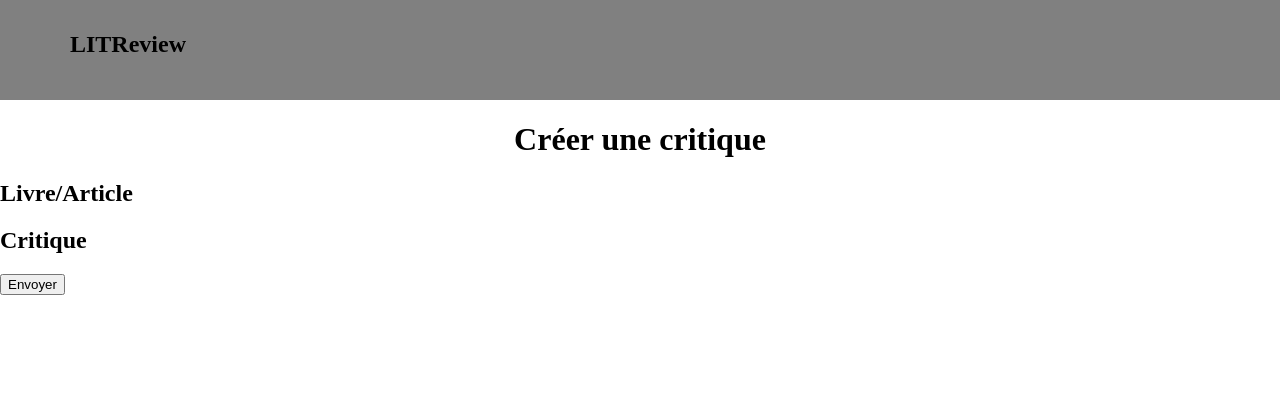
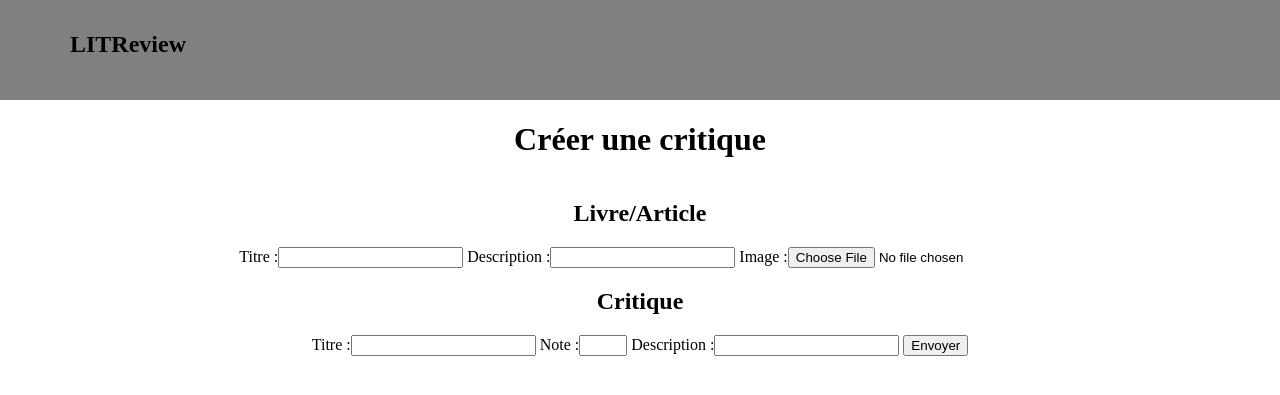
Before and after one commit to Pierre12412/LITReview, a Django app: page /create_review/ in a window 1280 px wide. Shown: the top 395 px of the page. Run offline with Django 3.2, Linux system fonts and the light colour scheme.

Commit message:
review_forms

```diff
--- /dev/null
+++ b/src/posts/forms.py
@@ -0,0 +1,11 @@
+from django import forms
+
+class BookArticle(forms.Form):
+    titre = forms.CharField(max_length=20,required=True)
+    description = forms.CharField(max_length=1200, required=True)
+    image = forms.ImageField()
+
+class ReviewForm(forms.Form):
+    titre = forms.CharField(max_length=20,required=True)
+    note = forms.IntegerField(max_value=5,min_value=1,required=True)
+    description = forms.CharField(max_length=1200, required=True)
--- a/src/posts/static/css/followed.css
+++ b/src/posts/static/css/followed.css
@@ -11,6 +11,7 @@
 .tableau_abonnements, .tableau_abonnés
 {
     border-collapse : collapse;
+    min-width : 600px;
 }
 
 td
--- /dev/null
+++ b/src/posts/static/css/review_create.css
@@ -0,0 +1,7 @@
+#two_forms
+{
+    display : flex;
+    flex-direction : column;
+    margin-top : 20px;
+    align-items:center;
+}
--- a/src/posts/templates/posts/review_create.html
+++ b/src/posts/templates/posts/review_create.html
@@ -1,10 +1,12 @@
 {% extends 'base.html' %}
-
+{% load static %}
 {% block title %}
     <h1>Créer une critique</h1>
 {% endblock %}
 
 {% block content %}
+<link rel="stylesheet" href="{% static 'css/review_create.css' %}">
+<div id="two_forms">
     <h2>Livre/Article</h2>
     <form method="POST">
         {% csrf_token %}
@@ -17,5 +19,7 @@
         {{ review_form }}
         <input type="submit" value="Envoyer">
     </form>
+</div>
+
 
 {% endblock %}
--- a/src/posts/templates/posts/ticket_list.html
+++ b/src/posts/templates/posts/ticket_list.html
@@ -53,7 +53,7 @@
                         <h3>{{ post.title}}</h3>
                         <h5>{{ post.description }}</h5>
                         {% if post.already != True %}
-                        <form action="/create_review" class="button_critic">
+                        <form action="/create_review/{{post.id}}" class="button_critic">
                           <input type="submit" value="Créer une critique">
                         </form>
                         {% endif %}
--- a/src/posts/urls.py
+++ b/src/posts/urls.py
@@ -1,5 +1,7 @@
+from django.conf.urls import url
 from django.urls import path
 
+from posts import views
 from posts.views import CriticsHome, TicketCreate, Review_form, CriticsMyHome, Follow
 
 app_name = "posts"
@@ -7,7 +9,8 @@ app_name = "posts"
 urlpatterns = [
     path('home/',CriticsHome.as_view(),name='home'),
     path('create_ticket/',TicketCreate.as_view(),name='create ticket'),
-    path('create_review/',Review_form.as_view(),name='create review'),
+    path('create_review/',views.Review_form,name='create review'),
     path('posts/',CriticsMyHome.as_view(),name='myposts'),
     path('followed/',Follow.as_view(),name = 'abonnements'),
+    url(r'^delete/(?P<id>\d+)/$', views.delete, name='delete')
 ]
--- a/src/posts/views.py
+++ b/src/posts/views.py
@@ -1,6 +1,9 @@
 from django.contrib.auth.models import User
 from django.http import HttpResponseRedirect
+from django.shortcuts import get_object_or_404, render
 from django.views.generic import ListView, CreateView
+
+from posts.forms import BookArticle, ReviewForm
 from posts.models import Ticket, Review, UserFollows
 from itertools import chain
 
@@ -50,10 +53,10 @@ class TicketCreate(CreateView):
         return HttpResponseRedirect('/home')
 
 
-class Review_form(CreateView):
-    model = Review
-    template_name = "posts/review_create.html"
-    fields = ['headline','rating','body',]
+def Review_form(request):
+    form_ticket = BookArticle()
+    form_review = ReviewForm()
+    return render(request,"posts/review_create.html",{"ticket_form":form_ticket,"review_form":form_review})
 
 class CriticsMyHome(ListView):
     model = Ticket
@@ -112,3 +115,7 @@ class Follow(CreateView):
         context['abonnements'] = result_abonnements
         context['abonnés'] = result_abonnés
         return context
+
+def delete(request,id):
+    to_delete = get_object_or_404(UserFollows, pk=id).delete()
+    return HttpResponseRedirect('/followed')
--- a/src/utilisateurs/templates/followed.html
+++ b/src/utilisateurs/templates/followed.html
@@ -16,7 +16,7 @@
     {% for abonnement in abonnements %}
         <tr>
             <td>{{abonnement.username}}</td>
-            <td>Désabonner</td>
+            <td><a href="/delete/{{abonnement.id}}">Delete me</a></td>
         </tr>
     {% endfor %}
     </table>
```
Also changed, not shown: src/posts/templates/posts/mypost.html (+13 -1 lines), src/db.sqlite3, src/posts/static/css/style_ticket_list.css (line endings or trailing spaces).
